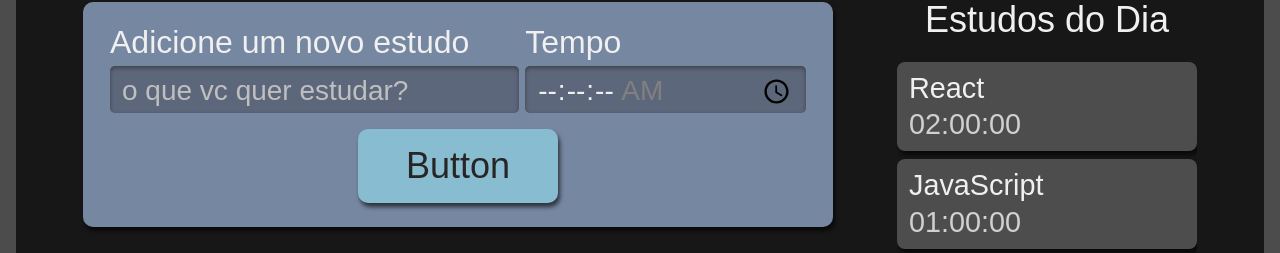
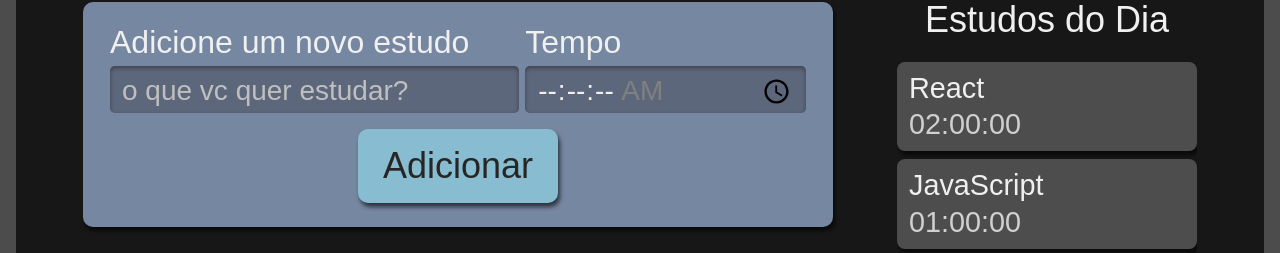
Before and after one commit to TiagoDorini/alura-studies, a React (Create React App) app: page / in a window 1280 px wide. Shown: the part 222-475 px from the top of the page. Built offline with nearby package versions, Linux system fonts and the light colour scheme.

Commit message:
feat: add props to button

```diff
--- a/src/components/AluraButton/index.tsx
+++ b/src/components/AluraButton/index.tsx
@@ -1,9 +1,13 @@
 import React from "react"
 import style from "./Button.module.scss"
 
-class AluraButton extends React.Component {
+interface IAluraButtonProps {
+  children: React.ReactNode
+}
+
+class AluraButton extends React.Component<IAluraButtonProps> {
   render() {
-    return <button className={style.botao}>Button</button>
+    return <button className={style.botao}>{this.props.children}</button>
   }
 }
 
--- a/src/components/AluraForm/index.tsx
+++ b/src/components/AluraForm/index.tsx
@@ -28,7 +28,7 @@ class AluraForm extends React.Component {
             required
           />
         </div>
-        <AluraButton></AluraButton>
+        <AluraButton> Adicionar </AluraButton>
       </form>
     )
   }
```
